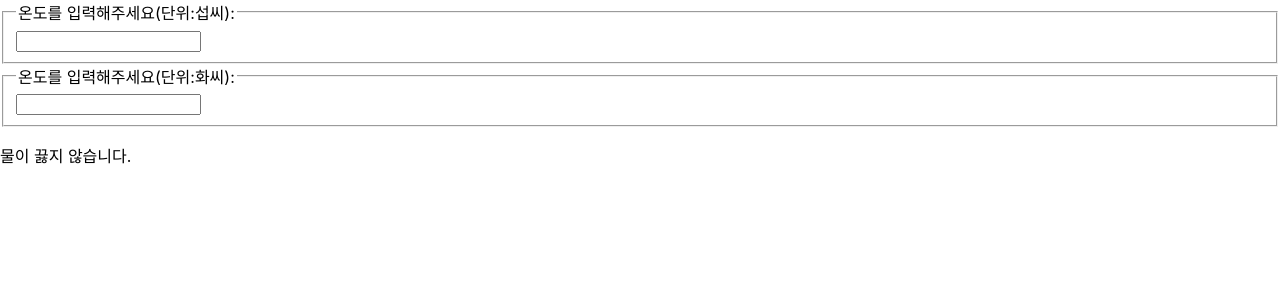
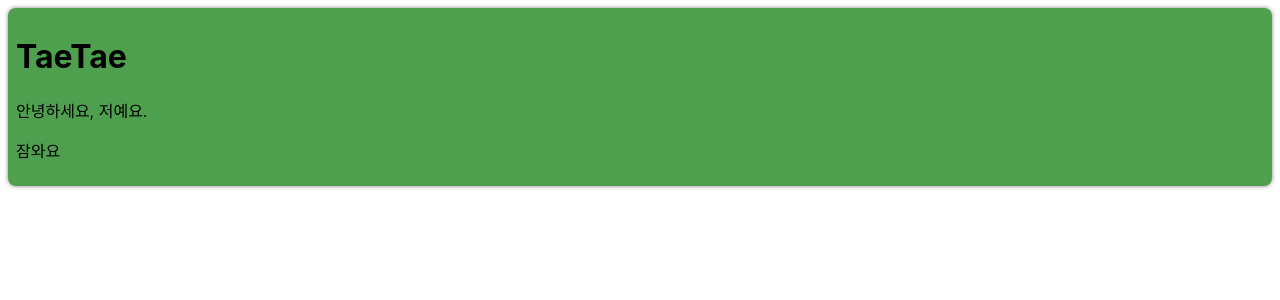
Before and after one commit to TaeKyeong-coder/studyReact, a React (Create React App) app: page / in a window 1280 px wide. Shown: the top 300 px of the page. Built offline with nearby package versions, Linux system fonts and the light colour scheme.

Commit message:
make card

```diff
--- /dev/null
+++ b/src/chapter_13/Card.jsx
@@ -0,0 +1,20 @@
+function Card(props) {
+    const {title, backgroundColor, children} = props;
+
+    return (
+        <div
+            style={{
+                margin: 8,
+                padding: 8,
+                borderRadius: 8,
+                boxShadow: "0px 0px 4px grey",
+                backgroundColor: backgroundColor || "white",
+            }}>
+            {title && <h1>{title}</h1>}
+            {children}
+        </div>
+    );
+}
+
+
+export default Card;
--- /dev/null
+++ b/src/chapter_13/ProfileCard.jsx
@@ -0,0 +1,12 @@
+import Card from "./Card";
+
+function ProfileCard(props) {
+    return (
+        <Card title="TaeTae" backgroundColor="#4ea04e">
+            <p>안녕하세요, 저예요.</p>
+            <p>잠와요</p>
+        </Card>
+    );
+}
+
+export default ProfileCard;
--- a/src/index.js
+++ b/src/index.js
@@ -15,12 +15,13 @@
 import AttendanceBook from './chapter_10/AttendanceBook';
 import SignUp from './chapter_11/SignUp';
 import Calculator from './chapter_12/Calculator';
+import ProfileCard from './chapter_13/ProfileCard';
 
 const root = ReactDOM.createRoot(document.getElementById('root'));
 
 root.render(
   <React.StrictMode>
-    <Calculator />
+    <ProfileCard />
   </React.StrictMode>
 );
 
```
